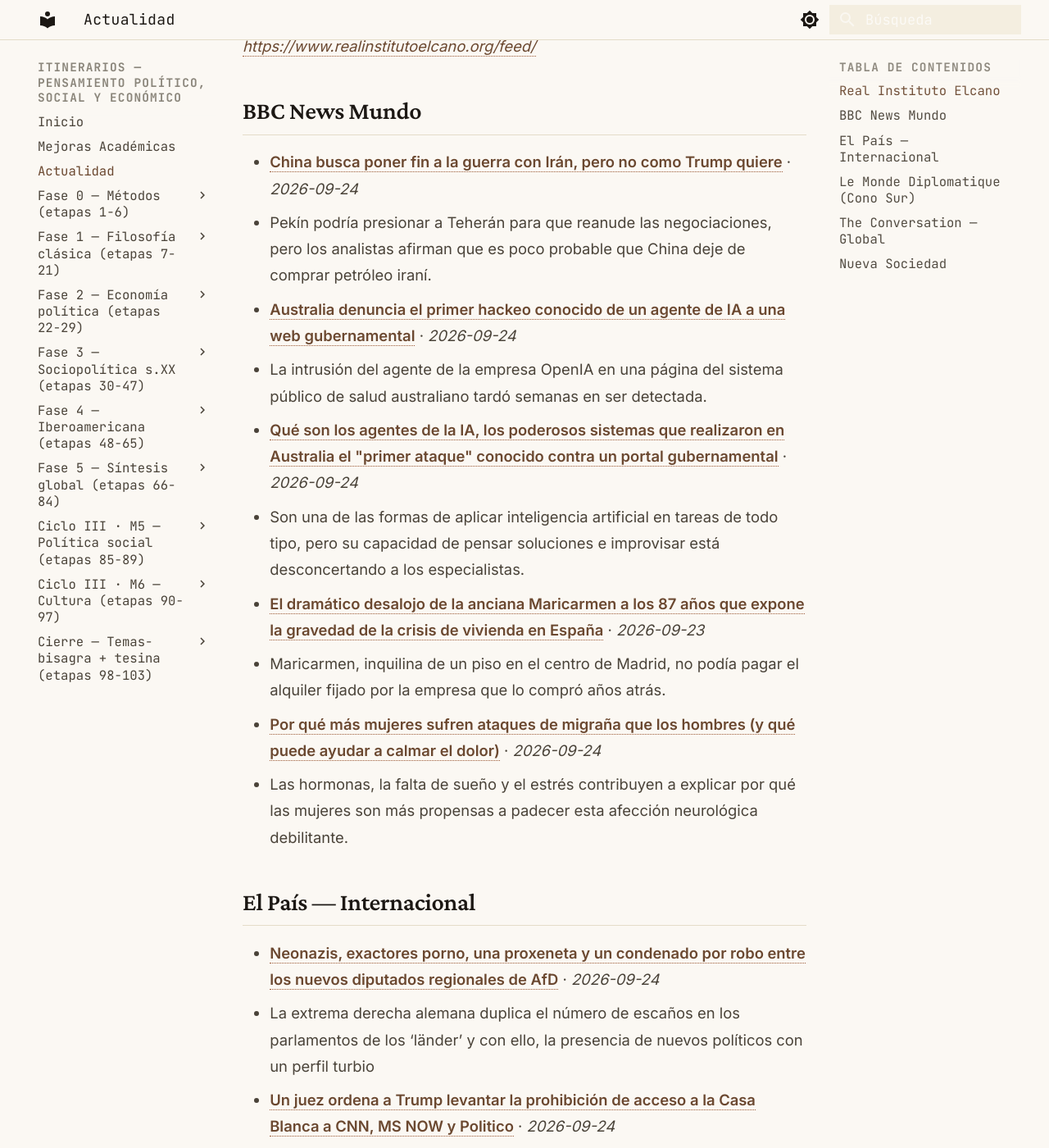
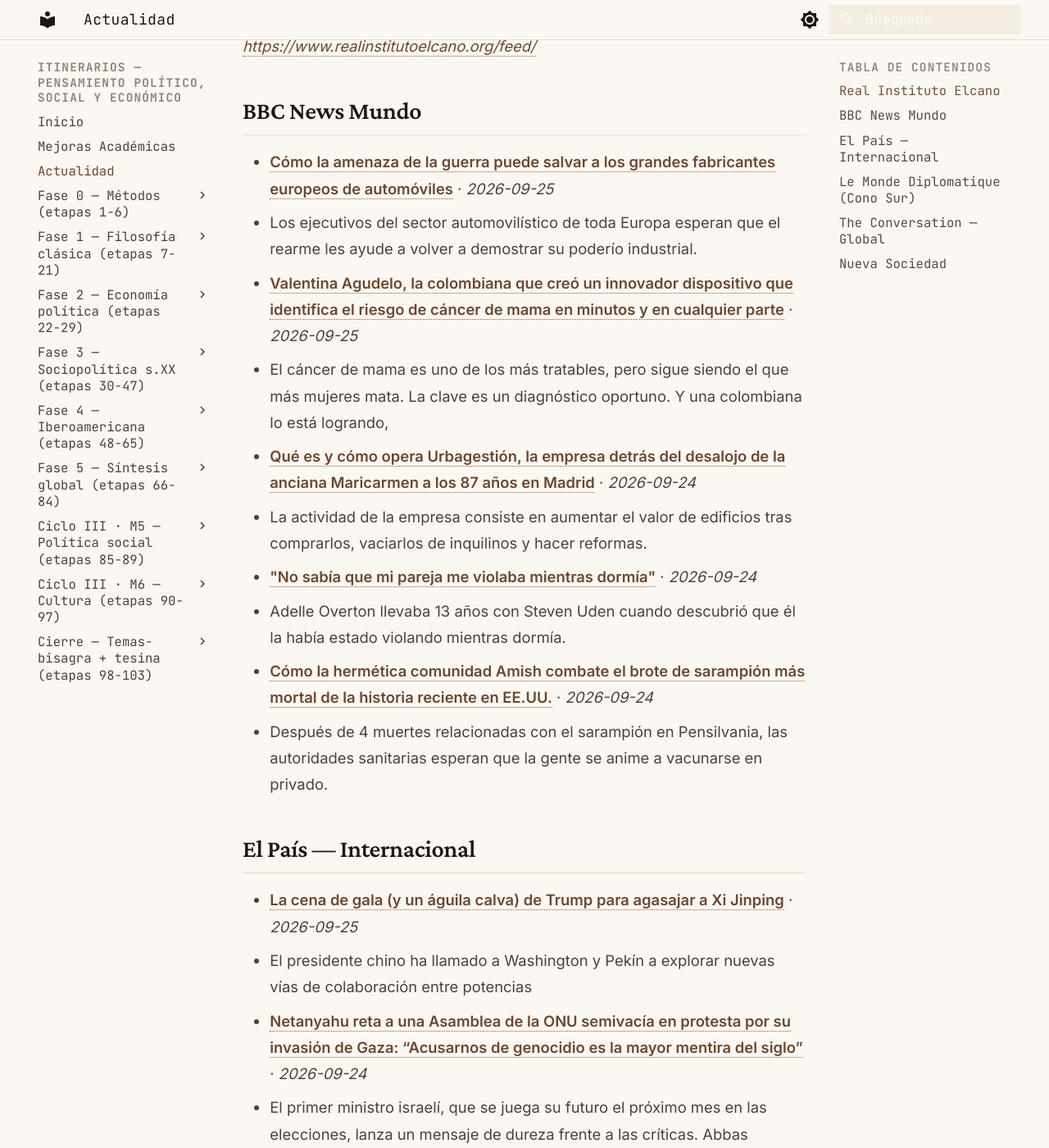
Before and after one commit to MrSpagVi/Curso, an MkDocs documentation site: the page built from docs/actualidad.md, in a window 1280 px wide and 1400 px high, scrolled down 717 px. Shown: the whole window at 82% size. Built offline with MkDocs 1.6.1 and Material for MkDocs 9.7.7, drawn with Linux system fonts in a browser that asks for light colours; some of the changed text lies outside the part shown.

Commit message:
auto: actualidad 2026-09-25

```diff
--- a/docs/actualidad.md
+++ b/docs/actualidad.md
@@ -6,7 +6,7 @@ title: Actualidad
 
 Últimos titulares de fuentes que dictan agenda en ciencia política y geopolítica. Actualizado automáticamente cada día (vía GitHub Actions).
 
-_Última actualización: 2026-09-24 10:48 UTC_
+_Última actualización: 2026-09-25 10:52 UTC_
 
 !!! tip "Ritual mensual — #actualidad"
     El último sábado de cada mes: agarrá **un** titular de los de abajo y escribí **300 palabras** aplicándole **2 autores** del último mes que leíste. ¿Qué diría cada uno? ¿En qué chocan? No resumas la noticia — usala como caso para pensar con las herramientas que venís construyendo. Guardá el texto con el tag `#actualidad` en tu sistema de notas. Esto convierte la teoría en criterio sobre la coyuntura: el objetivo del plan no es citar a Maquiavelo, es leer el presente con él.
@@ -17,29 +17,29 @@ _Sin datos en esta ejecución. Visitar fuente: [https://www.realinstitutoelcano.
 
 ## BBC News Mundo
 
-- **[China busca poner fin a la guerra con Irán, pero no como Trump quiere](https://www.bbc.com/mundo/articles/cme8xkx8k60po?at_medium=RSS&at_campaign=rss)** · *2026-09-24*
-  - Pekín podría presionar a Teherán para que reanude las negociaciones, pero los analistas afirman que es poco probable que China deje de comprar petróleo iraní.
-- **[Australia denuncia el primer hackeo conocido de un agente de IA a una web gubernamental](https://www.bbc.com/mundo/articles/cq8r6njee8ddo?at_medium=RSS&at_campaign=rss)** · *2026-09-24*
-  - La intrusión del agente de la empresa OpenIA en una página del sistema público de salud australiano tardó semanas en ser detectada.
-- **[Qué son los agentes de la IA, los poderosos sistemas que realizaron en Australia el "primer ataque" conocido contra un portal gubernamental](https://www.bbc.com/mundo/articles/c6zxz1z7zejro?at_medium=RSS&at_campaign=rss)** · *2026-09-24*
-  - Son una de las formas de aplicar inteligencia artificial en tareas de todo tipo, pero su capacidad de pensar soluciones e improvisar está desconcertando a los especialistas.
-- **[El dramático desalojo de la anciana Maricarmen a los 87 años que expone la gravedad de la crisis de vivienda en España](https://www.bbc.com/mundo/articles/cw5y4znkpl4lo?at_medium=RSS&at_campaign=rss)** · *2026-09-23*
-  - Maricarmen, inquilina de un piso en el centro de Madrid, no podía pagar el alquiler fijado por la empresa que lo compró años atrás.
-- **[Por qué más mujeres sufren ataques de migraña que los hombres (y qué puede ayudar a calmar el dolor)](https://www.bbc.com/mundo/articles/c6kgw48w4xygo?at_medium=RSS&at_campaign=rss)** · *2026-09-24*
-  - Las hormonas, la falta de sueño y el estrés contribuyen a explicar por qué las mujeres son más propensas a padecer esta afección neurológica debilitante.
+- **[Cómo la amenaza de la guerra puede salvar a los grandes fabricantes europeos de automóviles](https://www.bbc.com/mundo/articles/cwj3d6v53376o?at_medium=RSS&at_campaign=rss)** · *2026-09-25*
+  - Los ejecutivos del sector automovilístico de toda Europa esperan que el rearme les ayude a volver a demostrar su poderío industrial.
+- **[Valentina Agudelo, la colombiana que creó un innovador dispositivo que identifica el riesgo de cáncer de mama en minutos y en cualquier parte](https://www.bbc.com/mundo/articles/cr89j2n7z7y0o?at_medium=RSS&at_campaign=rss)** · *2026-09-25*
+  - El cáncer de mama es uno de los más tratables, pero sigue siendo el que más mujeres mata. La clave es un diagnóstico oportuno. Y una colombiana lo está logrando,
+- **[Qué es y cómo opera Urbagestión, la empresa detrás del desalojo de la anciana Maricarmen a los 87 años en Madrid](https://www.bbc.com/mundo/articles/c68xknvz71e1o?at_medium=RSS&at_campaign=rss)** · *2026-09-24*
+  - La actividad de la empresa consiste en aumentar el valor de edificios tras comprarlos, vaciarlos de inquilinos y hacer reformas.
+- **["No sabía que mi pareja me violaba mientras dormía"](https://www.bbc.com/mundo/articles/cm4gjv80vr4zo?at_medium=RSS&at_campaign=rss)** · *2026-09-24*
+  - Adelle Overton llevaba 13 años con Steven Uden cuando descubrió que él la había estado violando mientras dormía.
+- **[Cómo la hermética comunidad Amish combate el brote de sarampión más mortal de la historia reciente en EE.UU.](https://www.bbc.com/mundo/articles/cwe9e73e8x04o?at_medium=RSS&at_campaign=rss)** · *2026-09-24*
+  - Después de 4 muertes relacionadas con el sarampión en Pensilvania, las autoridades sanitarias esperan que la gente se anime a vacunarse en privado.
 
 ## El País — Internacional
 
-- **[Neonazis, exactores porno, una proxeneta y un condenado por robo entre los nuevos diputados regionales de AfD](https://elpais.com/internacional/2026-09-24/neonazis-exactores-porno-una-proxeneta-un-condenado-por-robo-entre-los-nuevos-diputados-regionales-de-afd.html)** · *2026-09-24*
-  - La extrema derecha alemana duplica el número de escaños en los parlamentos de los ‘länder’ y con ello, la presencia de nuevos políticos con un perfil turbio
-- **[Un juez ordena a Trump levantar la prohibición de acceso a la Casa Blanca a CNN, MS NOW y Politico](https://elpais.com/internacional/2026-09-24/un-juez-levanta-la-prohibicion-de-acceso-a-la-casa-blanca-impuesta-por-trump-a-cnn-ms-now-y-politico.html)** · *2026-09-24*
-  - El magistrado alega que el veto a estos tres medios de comunicación “carece de sustento fáctico” para afirmar que protege la seguridad nacional
-- **[El partido más próximo al rey gana las elecciones en Marruecos con una abstención del 62%](https://elpais.com/internacional/2026-09-24/el-partido-mas-proximo-al-rey-gana-las-elecciones-en-marruecos-con-una-abstencion-del-62.html)** · *2026-09-24*
-  - El Partido de la Autenticidad y la Modernidad, fundado por el principal consejero de Mohamed VI, recibirá previsiblemente el encargo de formar un Gobierno de coalición junto con los actuales socios en el poder
+- **[La cena de gala (y un águila calva) de Trump para agasajar a Xi Jinping](https://elpais.com/internacional/2026-09-25/la-cena-de-gala-y-un-aguila-calva-de-trump-para-agasajar-a-xi-jinping.html)** · *2026-09-25*
+  - El presidente chino ha llamado a Washington y Pekín a explorar nuevas vías de colaboración entre potencias
+- **[Netanyahu reta a una Asamblea de la ONU semivacía en protesta por su invasión de Gaza: “Acusarnos de genocidio es la mayor mentira del siglo”](https://elpais.com/internacional/2026-09-24/netanyahu-reta-a-una-asamblea-de-la-onu-semivacia-en-protesta-por-su-invasion-de-gaza-acusarnos-de-genocidio-es-la-mayor-mentira-del-siglo.html)** · *2026-09-24*
+  - El primer ministro israelí, que se juega su futuro el próximo mes en las elecciones, lanza un mensaje de dureza frente a las críticas. Abbas denuncia una “limpieza étnica” contra los palestinos
+- **[El Papa, sobre Ceuta: “Realmente es una crisis humanitaria”](https://elpais.com/internacional/2026-09-25/el-papa-sobre-ceuta-lo-he-seguido-desde-el-primer-dia-realmente-es-una-crisis-humanitaria.html)** · *2026-09-25*
+  - León XIV habla en el avión rumbo a París, y aborda cuestiones como la IA o el veto a medios en la Casa Blanca: “Es muy importante tener una buena cobertura en todas partes y para todo el mundo”
+- **[Delcy Rodríguez y Trump, la imagen del nuevo mundo](https://elpais.com/opinion/2026-09-25/delcy-rodriguez-y-trump-la-imagen-del-nuevo-mundo.html)** · *2026-09-25*
+  - Los herederos de Chávez sonríen junto al pirata que se ha llevado el botín petrolífero
 - **[Logros y descalabros geopolíticos de Trump: un balance](https://elpais.com/internacional/2026-09-24/logros-y-descalabros-geopoliticos-de-trump-un-balance.html)** · *2026-09-24*
   - El presidente de EE UU presumió en la ONU de sus éxitos. La realidad es que sus victorias se ven desbordadas por los fracasos
-- **[Lo que estamos escuchando de los votantes latinos: los republicanos tienen las prioridades totalmente equivocadas](https://elpais.com/us/2026-09-22/lo-que-estamos-escuchando-de-los-votantes-latinos-los-republicanos-tienen-las-prioridades-totalmente-equivocadas.html)** · *2026-09-22*
-  - Los demócratas buscan ganarse el apoyo de los latinos en las ‘midterms’, enfocándose en los temas importantes: la economía, el costo de vida y la seguridad para ellos y sus familias
 
 ## Le Monde Diplomatique (Cono Sur)
 
@@ -47,16 +47,16 @@ _Sin datos en esta ejecución. Visitar fuente: [https://www.eldiplo.org/feed/](h
 
 ## The Conversation — Global
 
-- **[How three colonial powers gained – and then lost – control over the straits of Hormuz and Bab el-Mandeb](https://theconversation.com/how-three-colonial-powers-gained-and-then-lost-control-over-the-straits-of-hormuz-and-bab-el-mandeb-292255)** · *2026-09-24*
-  - The Portuguese, Dutch and British empires all vied for control over the vital shipping lane.
-- **[What rises from the ash? How an island changed in the aftermath of the Anak Krakatau eruption](https://theconversation.com/what-rises-from-the-ash-how-an-island-changed-in-the-aftermath-of-the-anak-krakatau-eruption-292713)** · *2026-09-24*
-  - Satellite imagery reveals a dramatic shift on Sertung Island following Anak Krakatau’s eruption. As lush greenery turns to ash, a new natural laboratory emerges for studying the birth of soil.
-- **[Grattan on Friday: when rogue AI agent ‘scaled a fence’, it reinforced Albanese’s case for tough guardrails](https://theconversation.com/grattan-on-friday-when-rogue-ai-agent-scaled-a-fence-it-reinforced-albaneses-case-for-tough-guardrails-292588)** · *2026-09-24*
-  - The timing of the disclosure (and the incident itself) is fortuitous in a political sense, vindicating the government’s recent AI warnings.
-- **[An AI model has found a new ‘CRISPR-like’ biological system. Here’s what it means for science](https://theconversation.com/an-ai-model-has-found-a-new-crispr-like-biological-system-heres-what-it-means-for-science-292777)** · *2026-09-24*
-  - After coding, mathematics and chatbots, AI companies are setting their sights on the messy world of biology.
-- **[Swan Song: Diana’s brother flips the royal family the bird in his scathing new book](https://theconversation.com/swan-song-dianas-brother-flips-the-royal-family-the-bird-in-his-scathing-new-book-292678)** · *2026-09-24*
-  - Charles Spencer’s book is as much about him as about the sister he claims to speak for. Beneath the score-settling, it’s a story of a brother still grieving.
+- **[Nigeria faces the world’s highest projected death toll from super El Niño heat: what could save lives](https://theconversation.com/nigeria-faces-the-worlds-highest-projected-death-toll-from-super-el-nino-heat-what-could-save-lives-292786)** · *2026-09-25*
+  - The super El Niño could cause 31,400 extra heat deaths in Nigeria alone. Heat warnings, cooling centres and worker protections could help save lives.
+- **[Ian Berry’s Sharpeville images exposed apartheid violence to the world](https://theconversation.com/ian-berrys-sharpeville-images-exposed-apartheid-violence-to-the-world-292479)** · *2026-09-25*
+  - Ian Berry’s photographs of the Sharpeville massacre provided evidence of a crime against humanity.
+- **[Trump-XI summit aims to head off an AI arms race](https://theconversation.com/trump-xi-summit-aims-to-head-off-an-ai-arms-race-292823)** · *2026-09-25*
+  - Can the two leaders achieve the sort of rapport that helped Ronald Reagan and Mikhail Gorbachev face the threat of nuclear proliferation in the 1980s.
+- **[Trump’s US ratings drop to new record low as Democrats become clear favourites in both chambers of Congress](https://theconversation.com/trumps-us-ratings-drop-to-new-record-low-as-democrats-become-clear-favourites-in-both-chambers-of-congress-292769)** · *2026-09-25*
+  - Trump’s net approval is below what any past president since Harry Truman had at this point in their term.
+- **[Could an ‘Australian AI’ protect us from being hacked? Cybersecurity isn’t that simple](https://theconversation.com/could-an-australian-ai-protect-us-from-being-hacked-cybersecurity-isnt-that-simple-292888)** · *2026-09-25*
+  - News that an OpenAI agent hacked Medicare has prompted calls for Australia to develop its own AI system.
 
 ## Nueva Sociedad
 
```
